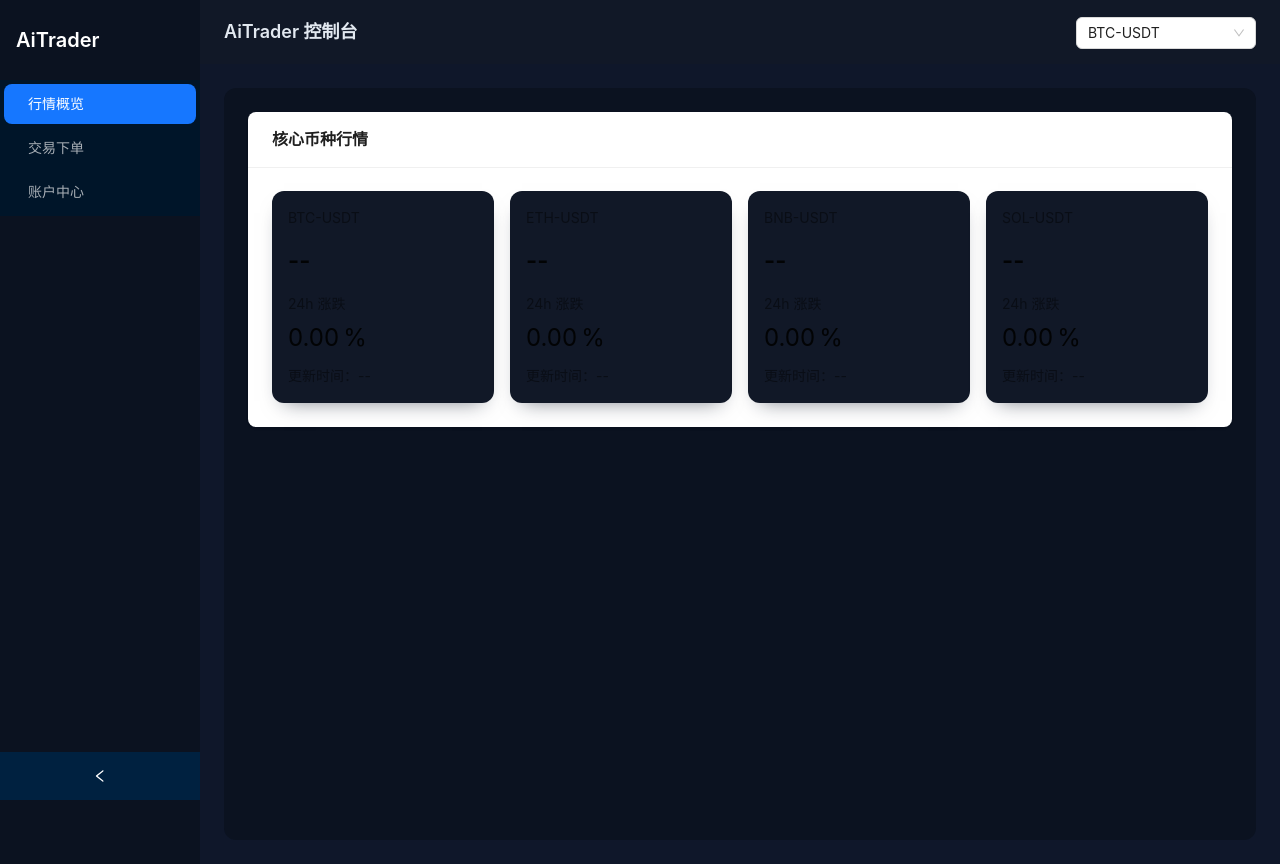
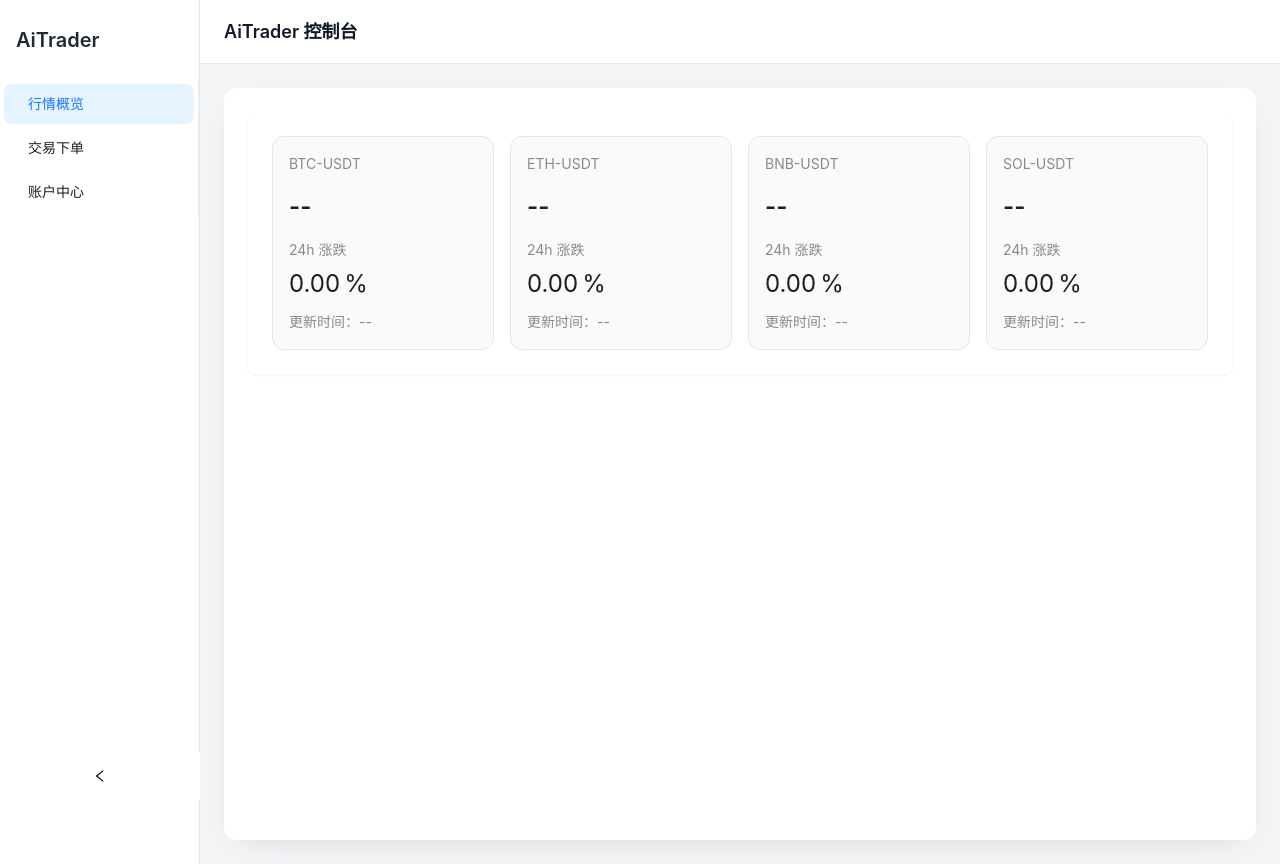
Before and after one commit to Tengfei-Z/AiTrader, a React (Vite) app in the folder frontend/: page /dashboard in a window 1280 px wide. Built offline with nearby package versions, Linux system fonts and the light colour scheme; no server answers.

Commit message:
update front ui

```diff
--- a/frontend/src/App.tsx
+++ b/frontend/src/App.tsx
@@ -5,7 +5,6 @@ import { Navigate, Route, Routes, useLocation, useNavigate } from 'react-router-
 import DashboardPage from '@pages/Dashboard';
 import TradePage from '@pages/Trade';
 import AccountPage from '@pages/Account';
-import SymbolSelector from '@components/SymbolSelector';
 
 const menuItems: MenuProps['items'] = [
   { key: '/dashboard', label: '行情概览' },
@@ -32,16 +31,13 @@ const App = () => {
 
   return (
     <Layout style={{ minHeight: '100vh' }}>
-      <Sider collapsible collapsed={collapsed} onCollapse={setCollapsed} breakpoint="lg">
+      <Sider collapsible collapsed={collapsed} onCollapse={setCollapsed} breakpoint="lg" theme="light">
         <div className="logo">AiTrader</div>
-        <Menu theme="dark" mode="inline" items={menuItems} selectedKeys={selectedKeys} onClick={onMenuClick} />
+        <Menu theme="light" mode="inline" items={menuItems} selectedKeys={selectedKeys} onClick={onMenuClick} />
       </Sider>
       <Layout>
         <Header className="header">
           <span>AiTrader 控制台</span>
-          <div style={{ marginLeft: 'auto' }}>
-            <SymbolSelector />
-          </div>
         </Header>
         <Content className="content">
           <Routes>
--- a/frontend/src/components/MultiTickerCard.tsx
+++ b/frontend/src/components/MultiTickerCard.tsx
@@ -8,7 +8,7 @@ const MultiTickerCard = () => {
   const { data, isLoading } = useMultipleTickers(symbols);
 
   return (
-    <Card bordered={false} loading={isLoading} title="核心币种行情">
+    <Card bordered={false} loading={isLoading}>
       <Row gutter={[16, 16]}>
         {symbols.map((symbol) => {
           const ticker = data?.[symbol];
--- a/frontend/src/styles.css
+++ b/frontend/src/styles.css
@@ -5,13 +5,14 @@
 body {
   margin: 0;
   font-family: 'Inter', -apple-system, BlinkMacSystemFont, 'Segoe UI', sans-serif;
-  background-color: #0f172a;
+  background-color: #ffffff;
+  color: #111827;
 }
 
 .logo {
   height: 48px;
   margin: 16px;
-  color: #fff;
+  color: #1f2937;
   font-weight: 600;
   font-size: 20px;
   display: flex;
@@ -19,38 +20,42 @@ body {
 }
 
 .header {
-  background: #111827;
-  color: #e2e8f0;
+  background: #ffffff;
+  color: #111827;
   font-size: 18px;
   font-weight: 600;
   padding: 0 24px;
   display: flex;
   align-items: center;
   gap: 16px;
+  border-bottom: 1px solid #e5e7eb;
 }
 
 .content {
   margin: 24px;
   padding: 24px;
-  background: #0b1220;
+  background: #ffffff;
   border-radius: 12px;
   min-height: calc(100vh - 48px);
+  box-shadow: 0 10px 30px -20px rgba(15, 23, 42, 0.25);
 }
 
 .ant-layout-sider {
-  background: #0b1220 !important;
+  background: #ffffff !important;
+  border-right: 1px solid #e5e7eb;
 }
 
 .ant-layout {
-  background: #0f172a !important;
+  background: #f3f4f6 !important;
 }
 
 .multi-ticker-item {
-  background: #111827;
+  background: #f9fafb;
   border-radius: 12px;
   padding: 16px;
   display: flex;
   flex-direction: column;
   gap: 8px;
-  box-shadow: 0 10px 20px -12px rgba(15, 23, 42, 0.6);
+  border: 1px solid #e5e7eb;
+  box-shadow: none;
 }
```
